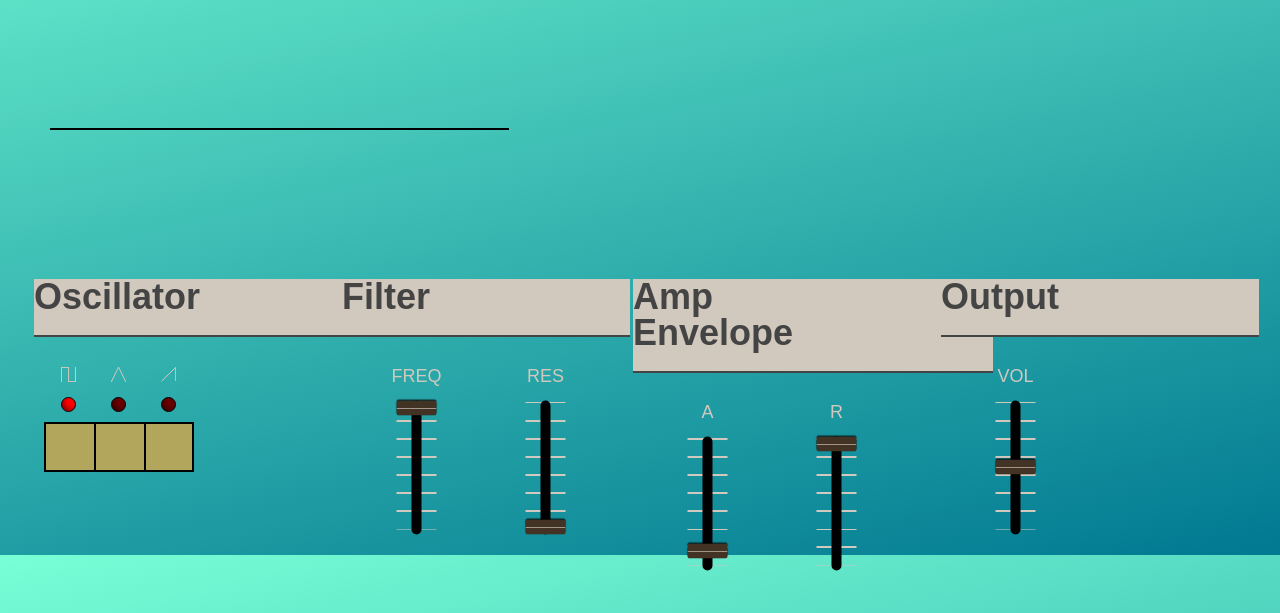
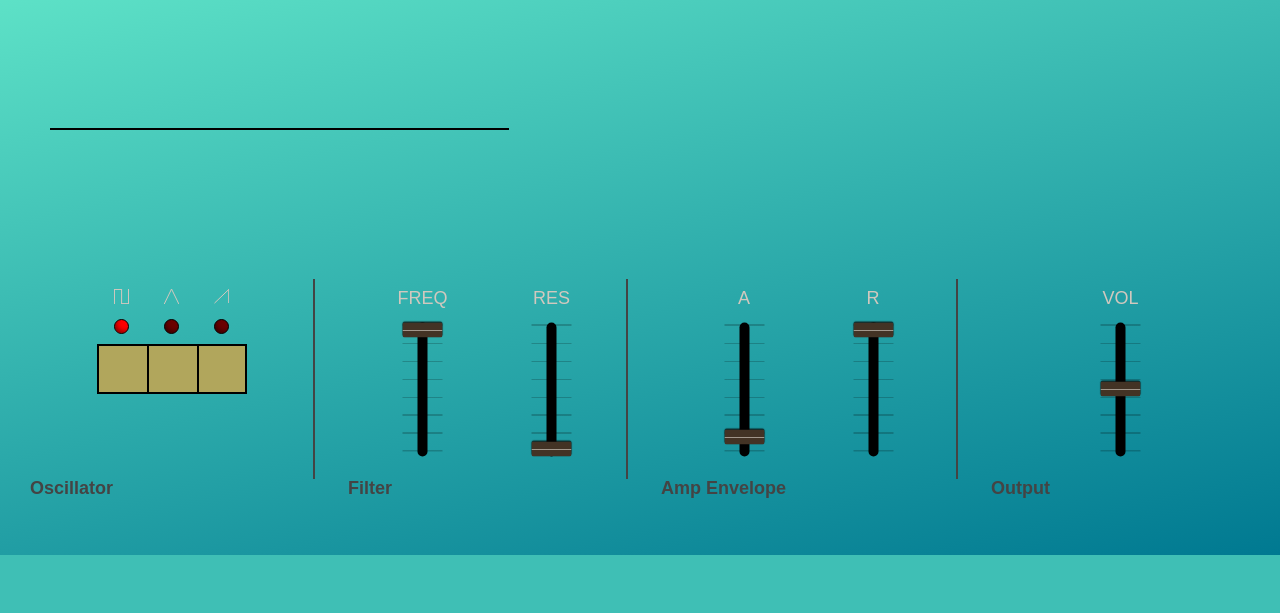
Before and after one commit to CoulombeRemi/portfolio, a PHP site: page / in a window 1280 px wide. Shown: the part 245-858 px from the top of the page. After the commit the page ends 800 px from the top, so only its background shows below. Run offline with PHP 8.4, Linux system fonts and the light colour scheme; some libraries are stand-ins or nearby versions.

Commit message:
synth 1.3

```diff
--- a/assets/style/style.css
+++ b/assets/style/style.css
@@ -820,7 +820,7 @@ footer ul{
 
   .controls {
 	display: flex;
-	justify-content: center;
+	justify-content: space-between;
 	width: 100%;
   /*   border-bottom: solid #a83600 15px; */
   }
@@ -832,9 +832,10 @@ footer ul{
   .control-group {
 	box-sizing: content-box;
 	position: relative;
-	height: 220px;
+	height: 200px;
 	margin-right: 3px;
 	max-width: 25%;
+	border-right: 2px solid;
   }
 
   /* .control-group::after {
@@ -852,6 +853,7 @@ footer ul{
   .control-group:last-child {
 	margin-right: 0;
 	border-bottom-color: #6585b8;
+	border-right: none;
   }
 
   .control-group:last-child h1 {
@@ -861,14 +863,20 @@ footer ul{
 	display: none;
   }
 
-  .control-group h1 {
-	background-color: #d1c8be;
+  main .container .control-group h1 {
+	border: none;
+    font-size: 1em;
+    padding-bottom: 0px !important;
+  }
+  main .container .control-group #envelope {
+	padding-right: 170px;
   }
 
   .control-group .knobs {
 	display: flex;
 	height: 100%;
 	padding: 10px;
+	justify-content: center;
   }
 
   .control-group label {
@@ -902,13 +910,11 @@ footer ul{
    */
   input[type=range] {
 	height: 40px;
-	-webkit-transform: rotate(-90deg) translateX(-50px);
-			transform: rotate(-90deg) translateX(-50px);
+	transform: rotate(-90deg) translateX(-50px);
 	-webkit-appearance: none;
 	margin: 10px 0;
 	background-color: #515459;
-	background: -webkit-repeating-linear-gradient(left, #d1c8be, #d1c8be 1px, transparent 1px, transparent 1em);
-	background: repeating-linear-gradient(90deg, #d1c8be, #d1c8be 1px, transparent 1px, transparent 1em);
+	background: repeating-linear-gradient(90deg, rgba(0, 0, 0, 0.2), rgba(0, 0, 0, 0.2) 1px, transparent 1px, transparent 1em);
 	cursor: ns-resize;
   }
 
--- a/index.php
+++ b/index.php
@@ -24,7 +24,6 @@ if(file_exists("settings.php")){include("settings.php");}
             <section class="synth">
                 <section class="controls">
                     <div class="control-group">
-                        <h1>Oscillator</h1>
                         <div class="knobs">
                             <ul class="buttons">
                                 <li>
@@ -61,25 +60,22 @@ if(file_exists("settings.php")){include("settings.php");}
                                 </li>
                             </ul>
                         </div>
+                        <h1>Oscillator</h1>
                     </div>
                         <div class="control-group">
-                    <h1>Filter</h1>
-
                             <div class="knobs">
                                 <label for="cutoff">
                                     <div class="label-text">FREQ</div>
                                     <input type="range" name="cutoff" id="cutoff" value="10000" max="10000">
                                 </label>
-
                                 <label for="resonance">
                                     <div class="label-text">RES</div>
                                     <input type="range" name="resonance" id="resonance" value="0" max="50">
                                 </label>
                             </div>
+                            <h1>Filter</h1>
                         </div>
                     <div class="control-group">
-                    <h1>Amp Envelope</h1>
-
                         <div class="knobs">
                             <label for="attack">
                             <div class="label-text">A</div>
@@ -91,16 +87,18 @@ if(file_exists("settings.php")){include("settings.php");}
                             <input type="range" name="release" id="release" max="100" value="100">
                             </label>
                         </div>
+                        <h1 id="envelope">Amp Envelope</h1>
                     </div>
 
                     <div class="control-group">
-                    <h1>Output</h1>
+
                         <div class="knobs">
                             <label for="volume" alt="Output volume">
                             <div class="label-text">VOL</div>
                             <input type="range" name="volume" id="volume" max="100" value="50">
                             </label>
                         </div>
+                        <h1>Output</h1>
                     </div>
                 </section>
             </section>
```
Lines whose indentation alone changed are shown as unchanged.
